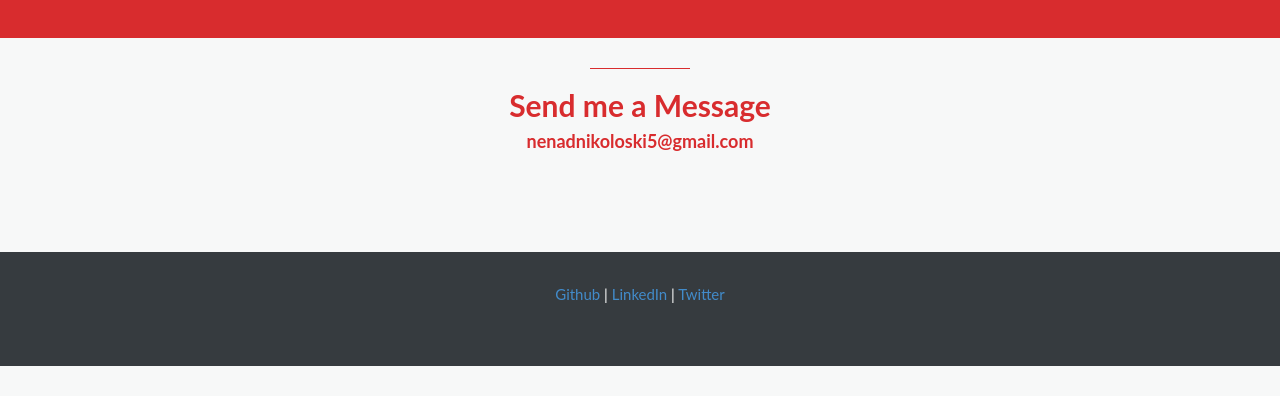
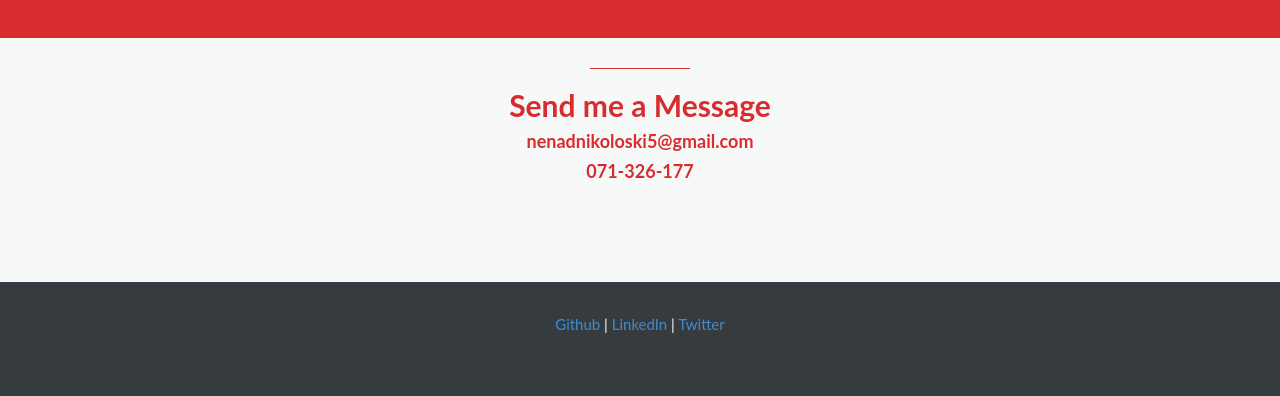
Before and after one commit to nenadnikoloski5/personal-website, a plain HTML site: page index.html in a window 1280 px wide. Shown: the part 2487-2883 px from the top of the page. Before the commit the page ends 2853 px from the top, so only its background shows below. Drawn offline with Linux system fonts and the light colour scheme.

Commit message:
Update index.html

```diff
--- a/index.html
+++ b/index.html
@@ -239,6 +239,7 @@
             <div class="heading">
                 <h2><a href="mailto:nenadnikoloski5@gmail.com" style="color: #D82C2E;">Send me a Message</a></h2>
                 <h4>nenadnikoloski5@gmail.com</h4>
+                <h4> 071-326-177 </h4>
             </div>
 
         </div>
```
